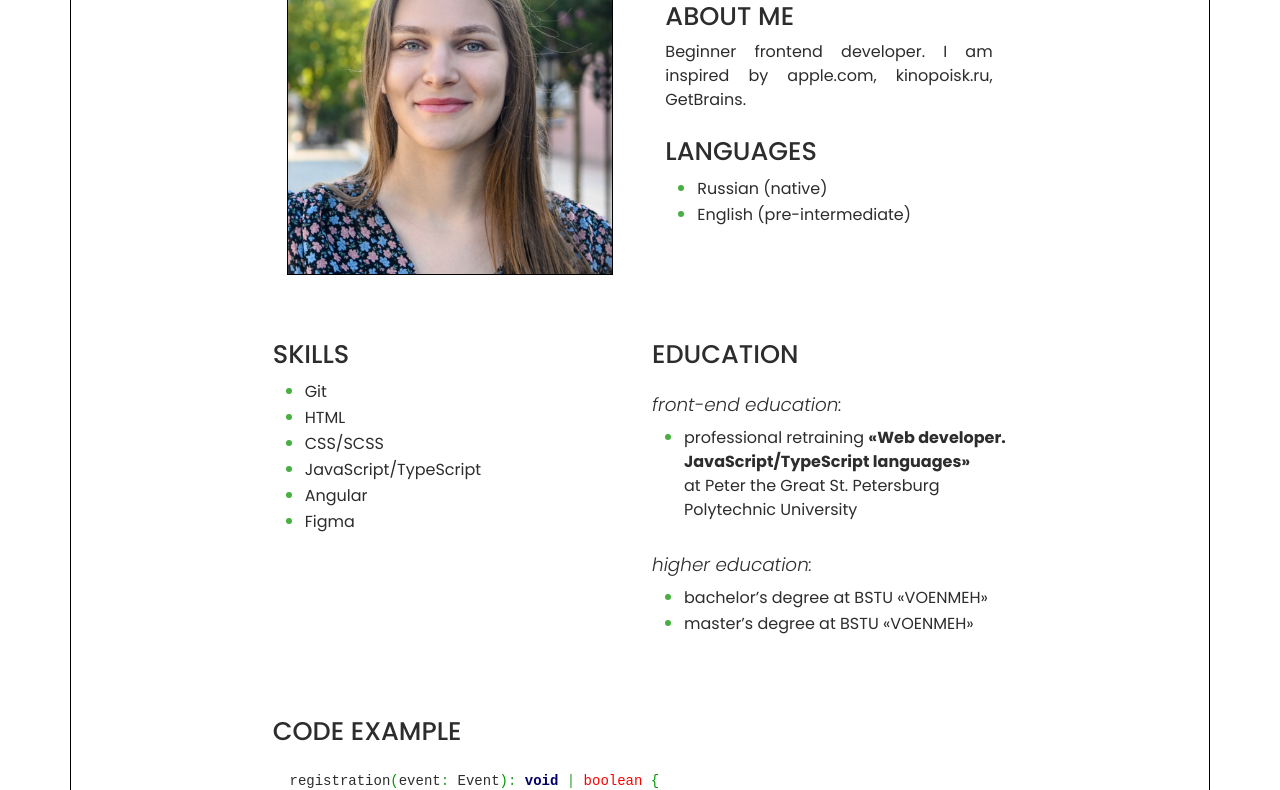
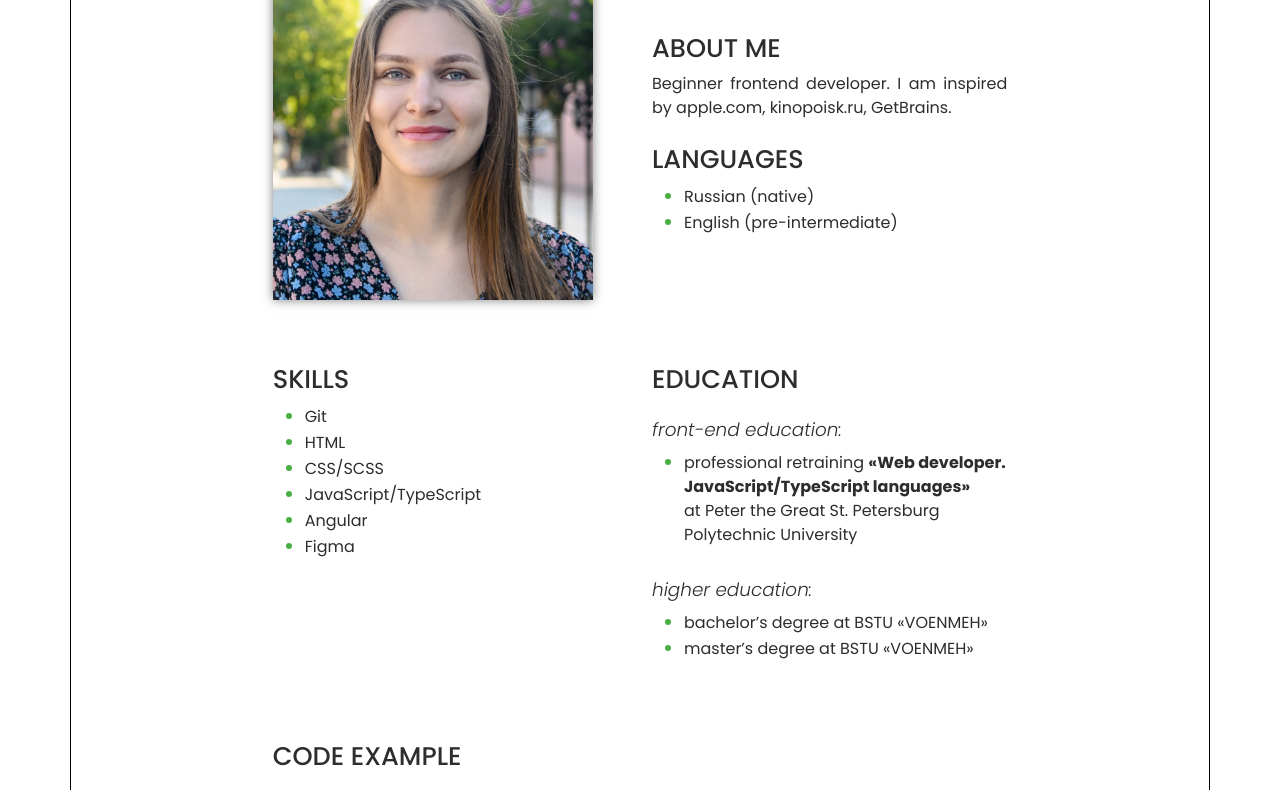
Before and after one commit to victoria-shekel/rsschool-cv, a plain HTML site: page index.html in a window 1280 px wide. Shown: the part 262-1052 px from the top of the page. Drawn offline with Linux system fonts and the light colour scheme.

Commit message:
feat: update layout

```diff
--- a/css/style.css
+++ b/css/style.css
@@ -35,16 +35,12 @@ body {
 }
 
 .main-block__info {
-  padding-top: 3rem;
+  padding-top: 5rem;
   align-items: start;
   justify-content: center;
   border-top: 1px solid black;
   border-right: 1px solid black;
   border-left: 1px solid black;
-}
-
-.main-block__description {
-  padding-left: 2.5rem;
 }
 
 .skills_and_edu_block,
@@ -56,15 +52,10 @@ body {
   border-left: 1px solid black;
 }
 
-.img-page__avatar--wrapper {
-  width: 350px;
+.img-page__avatar {
+  width: 320px;
   height: auto;
-}
-
-.img-page__avatar {
-  width: 100%;
-  height: auto;
-  border: 1px solid black;
+  box-shadow: 0 0 10px rgba(0, 0, 0, 0.5);
 }
 
 .about-description {
```
